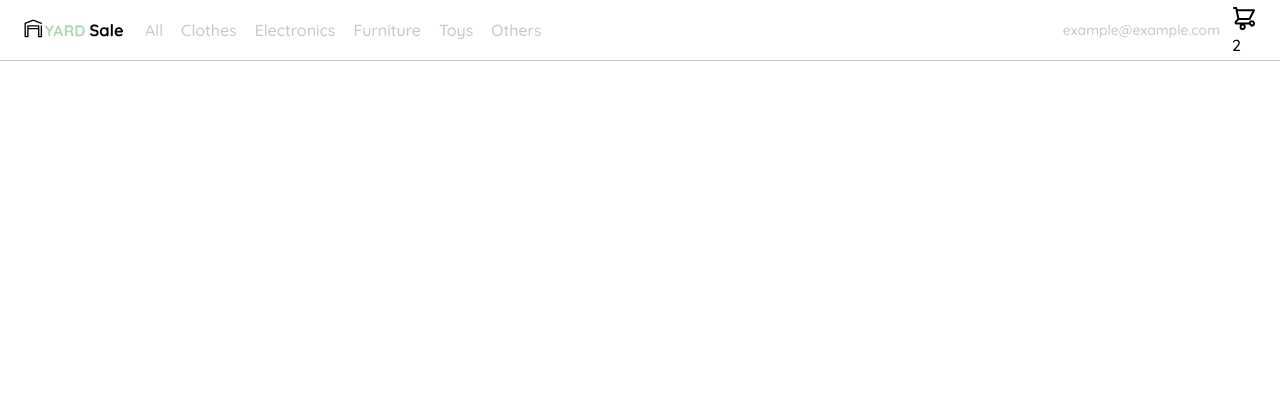
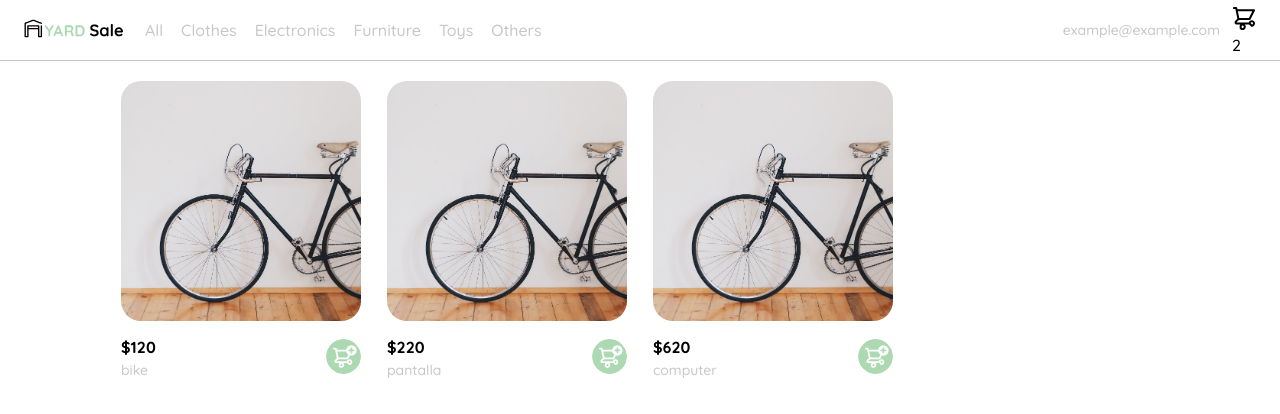
Before and after one commit to aragonLucas/tiendaV, a plain HTML site: page fusion.html in a window 1280 px wide. Drawn offline with Linux system fonts and the light colour scheme.

Commit message:
se crea funcion para agregar productos a la lista desde js

```diff
--- a/fusion.html
+++ b/fusion.html
@@ -287,6 +287,31 @@
       </div>
       </aside>
 
+<!--list de products-->
+
+    <section class="main-container">
+
+        <div class="cards-container">
+
+        <!--    <div class="product-card">
+                <img src="./foto/pexels-photo-bici.jpeg" alt="">
+                <div class="produc-info">
+                    <div>
+                        <p>$120.00</p>
+                        <p>Bike</p>
+                    </div>
+
+                    <figure>
+                        <img src="./icon/bt_add_to_cart.svg" alt="">
+                    </figure>
+                </div>
+            </div>
+    -->
+        </div>
+    </section>
+
+
+
        <script src="./main.js"></script>
 
 </body>
--- a/main.js
+++ b/main.js
@@ -10,6 +10,7 @@ const mobileMenu = document.querySelector(".mobile-menu")
 /*menu carrito*/
 const menuCarritoIcon = document.querySelector(".navbar-shopping-cart")
 const aside = document.querySelector(".product-detail")
+const cardsContainer = document.querySelector(".cards-container")
 
 /*-------evento de click--------*/
 menuEmail.addEventListener("click", toggleDesktopMenu);
@@ -57,3 +58,87 @@ function toggleCarritoAside() {
 
    aside.classList.toggle("inactive")
 }
+
+const productList = [] ;
+
+productList.push ({
+    name: "bike",
+    price: "120",
+    image: './foto/pexels-photo-bici.jpeg',
+});
+
+productList.push ({
+    name: "pantalla",
+    price: "220",
+    image: "./foto/pexels-photo-bici.jpeg",
+});
+
+productList.push ({
+    name: "computer",
+    price: "620",
+    image: "./foto/pexels-photo-bici.jpeg",
+});
+
+
+/* <section class="main-container">
+
+        <div class="cards-container">
+
+            <div class="product-card">
+                <img src="./foto/pexels-photo-bici.jpeg" alt="">
+                <div class="produc-info">
+                    <div>
+                        <p>$120.00</p>
+                        <p>Bike</p>
+                    </div>
+
+                    <figure>
+                        <img src="./icon/bt_add_to_cart.svg" alt="">
+                    </figure>
+                </div>
+            </div>
+
+        </div>
+        */
+        function renderProducts(arr) {
+for (product of arr){
+   const productCard = document.createElement("div");
+   productCard.classList.add("product-card");
+
+   //product= {name, price, image} -> product.image
+   const productImg = document.createElement("img");
+   productImg.setAttribute("src", product.image);
+
+   const productInfo = document.createElement("div");
+   productInfo.classList.add("product-info");
+
+   const productInfoDiv = document.createElement("div");
+
+   const productPrice = document.createElement("p");
+   productPrice.innerText = "$" + product.price;
+
+   const productName = document.createElement("p");
+   productName.innerText = product.name;
+
+    productInfoDiv.appendChild(productPrice);
+    productInfoDiv.appendChild(productName);
+
+
+    const productInfoFigure = document.createElement("figure");
+   const productImgCart = document.createElement ("img");
+   productImgCart.setAttribute("src", "./icon/bt_add_to_cart.svg") ;
+
+   productInfoFigure.appendChild(productImgCart);
+
+   productInfo.appendChild(productInfoDiv);
+   productInfo.appendChild(productInfoFigure);
+
+   productCard.appendChild(productImg);
+   productCard.appendChild(productInfo);
+
+   cardsContainer.appendChild(productCard);
+
+}
+}
+
+renderProducts(productList);
--- a/stile.css
+++ b/stile.css
@@ -274,6 +274,54 @@
     }
 
 
+    /*lista de productos*/
+
+    .cards-container {
+      display: grid;
+      grid-template-columns: repeat(auto-fill, 240px);
+      gap: 26px;
+      place-content: center;
+      margin-top: 20px;
+  }
+
+  .product-card {
+      width: 240px;
+  }
+  .product-card img {
+      width: 240px;
+      height: 240px;
+      border-radius: 20px;
+      object-fit: cover;
+  }
+
+  .product-info {
+      display: flex;
+      justify-content: space-between;
+      align-items: center;
+      margin-top: 12px;
+  }
+  .product-info figure {
+     margin: 0px;
+  }
+  .product-info figure img {
+      width: 35px;
+      height: 35px;
+  }
+
+  .product-info div p:nth-child(1) {
+      font-weight: bold;
+      font-size: var(--md);
+      margin-top: 0;
+      margin-bottom: 4px;
+    }
+    .product-info div p:nth-child(2) {
+      font-size: var(--sm);
+      margin-top: 0;
+      margin-bottom: 0;
+      color: var(--very-light-pink);
+    }
+
+
         @media (max-width: 640px) {
             .menu {
               display: block;
@@ -290,10 +338,20 @@
             .product-detail {
                 width: 100%;
                   }
-          }
 
+            .cards-container {
+              grid-template-columns: repeat(auto-fill, 140px);
+            }
+            .product-card {
+              width: 140px;
+            }
+            .product-card img {
+             width: 140px;
+              height: 140px;
+            }
+         }
         @media (min-width: 641px) {
             .mobile-menu{
                 display: none;
             }
-        }
+         }
```
